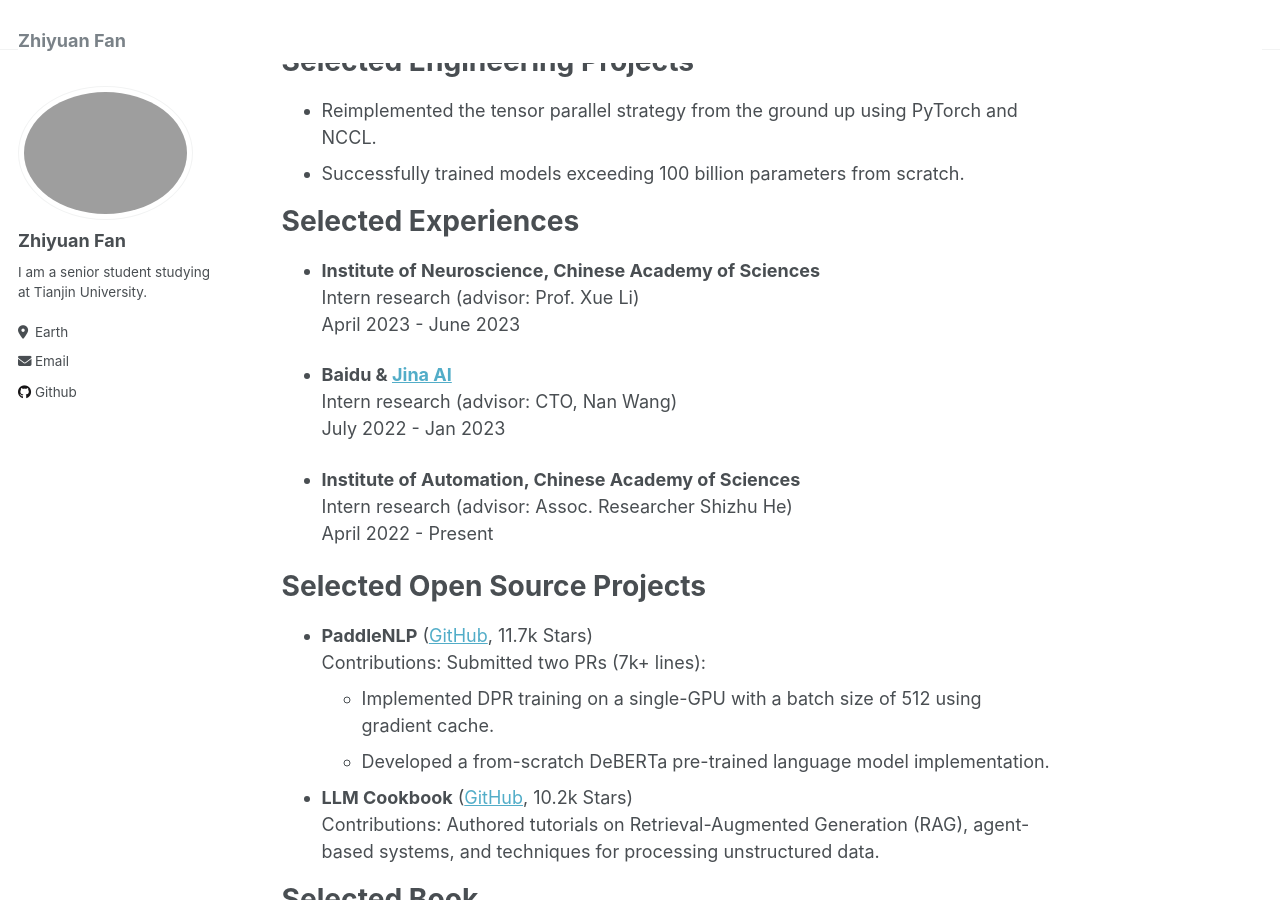
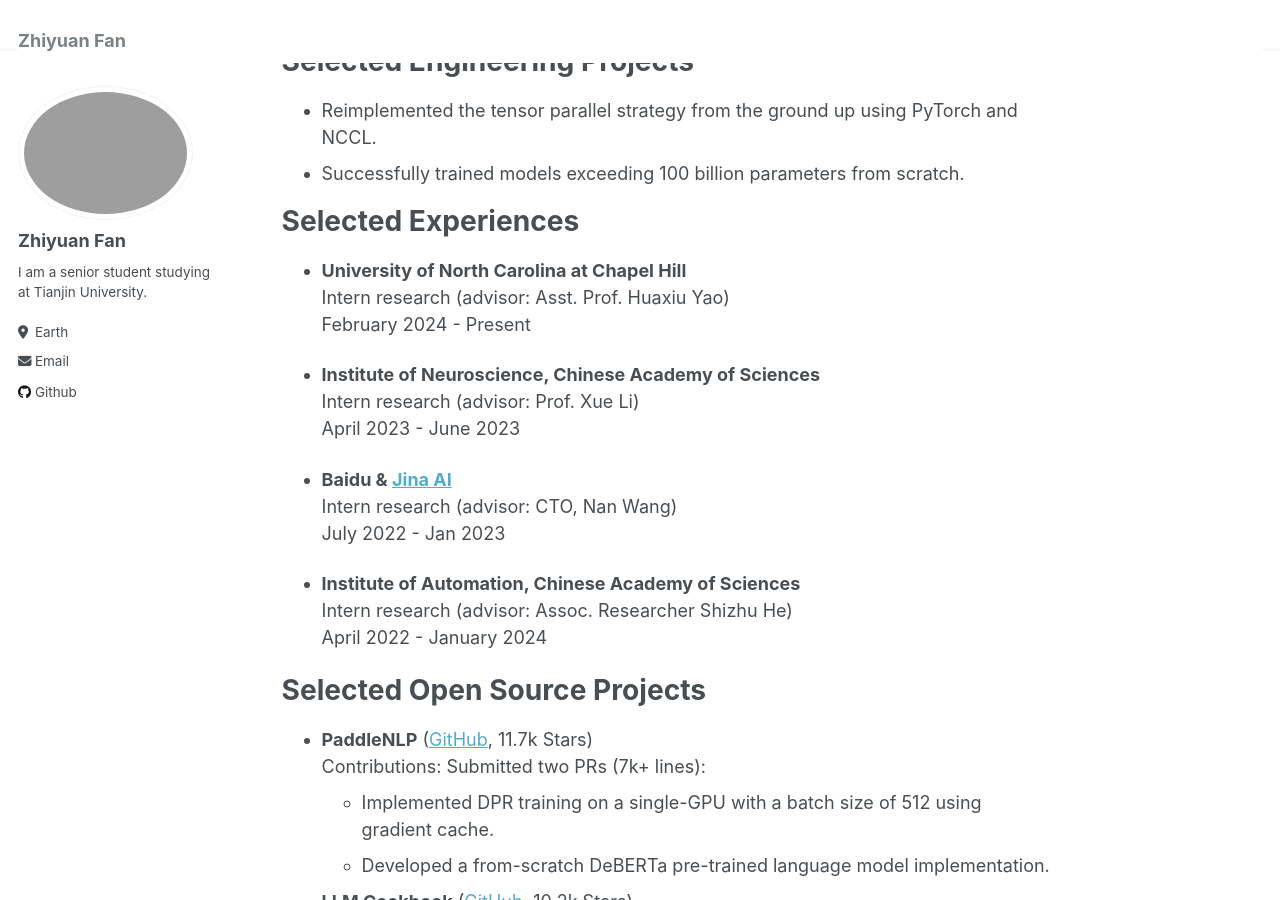
Before and after one commit to Zhiyuan-Fan/Zhiyuan-Fan.github.io, a Jekyll site: the page built from _pages/about.md, in a window 1280 px wide and 900 px high, scrolled down 842 px. Built offline with Jekyll 4.4.1, drawn with Linux system fonts in a browser that asks for light colours.

Commit message:
update code & data

```diff
--- a/_pages/about.md
+++ b/_pages/about.md
@@ -52,6 +52,10 @@ Selected Engineering Projects
 Selected Experiences
 ======
 
+- **University of North Carolina at Chapel Hill**
+  Intern research (advisor: Asst. Prof. Huaxiu Yao)
+  February 2024 - Present
+
 - **Institute of Neuroscience, Chinese Academy of Sciences**
   Intern research (advisor: Prof. Xue Li)
   April 2023 - June 2023
@@ -62,7 +66,7 @@ Selected Experiences
 
 - **Institute of Automation, Chinese Academy of Sciences**
   Intern research (advisor: Assoc. Researcher Shizhu He)
-  April 2022 - Present
+  April 2022 - January 2024
 
 
 Selected Open Source Projects
```
